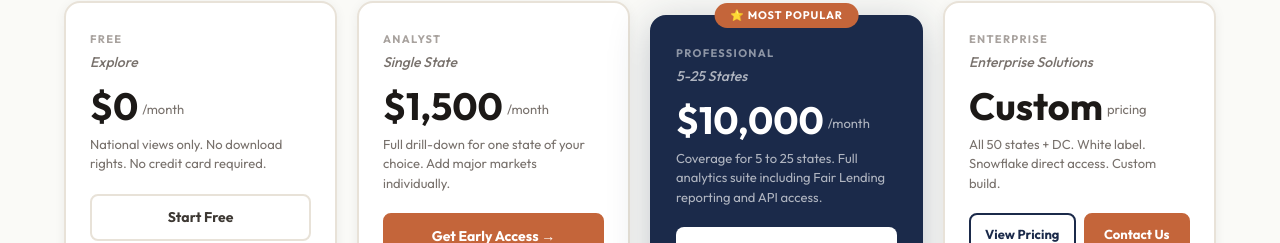
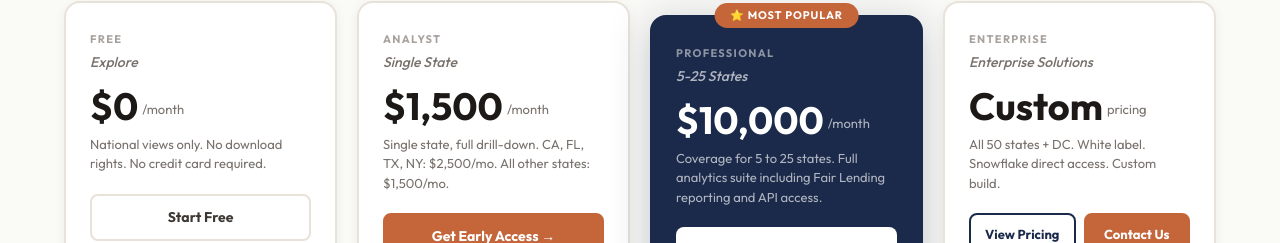
Before and after one commit to Davevw/Iconycs-Platform, a Next.js app: page /pricing in a window 1280 px wide. Shown: the part 541-784 px from the top of the page. Built offline with nearby package versions, Linux system fonts and the light colour scheme.

Commit message:
fix: Analyst two-tier pricing - CA/FL/TX/NY ,500 all others ,500/mo

```diff
--- a/app/pricing/page.tsx
+++ b/app/pricing/page.tsx
@@ -47,7 +47,7 @@ const TIERS = [
     subtitle: 'Single State',
     price: '$1,500',
     period: '/month',
-    description: 'Full drill-down for one state of your choice. Add major markets individually.',
+    description: 'Single state, full drill-down. CA, FL, TX, NY: $2,500/mo. All other states: $1,500/mo.',
     features: [
       'One state  -  full drill-down',
       'State → County → City → ZIP',
@@ -58,8 +58,8 @@ const TIERS = [
       'Cascade report builder',
     ],
     addons: [
-      'Add CA, FL, TX, or NY: +$2,500/mo each',
-      'Add up to 4 more states: +$1,500/mo total',
+      'CA, FL, TX, NY: $2,500/mo each',
+      'All other states: $1,500/mo each',
     ],
     cta: 'Get Early Access',
     highlighted: false,
```
